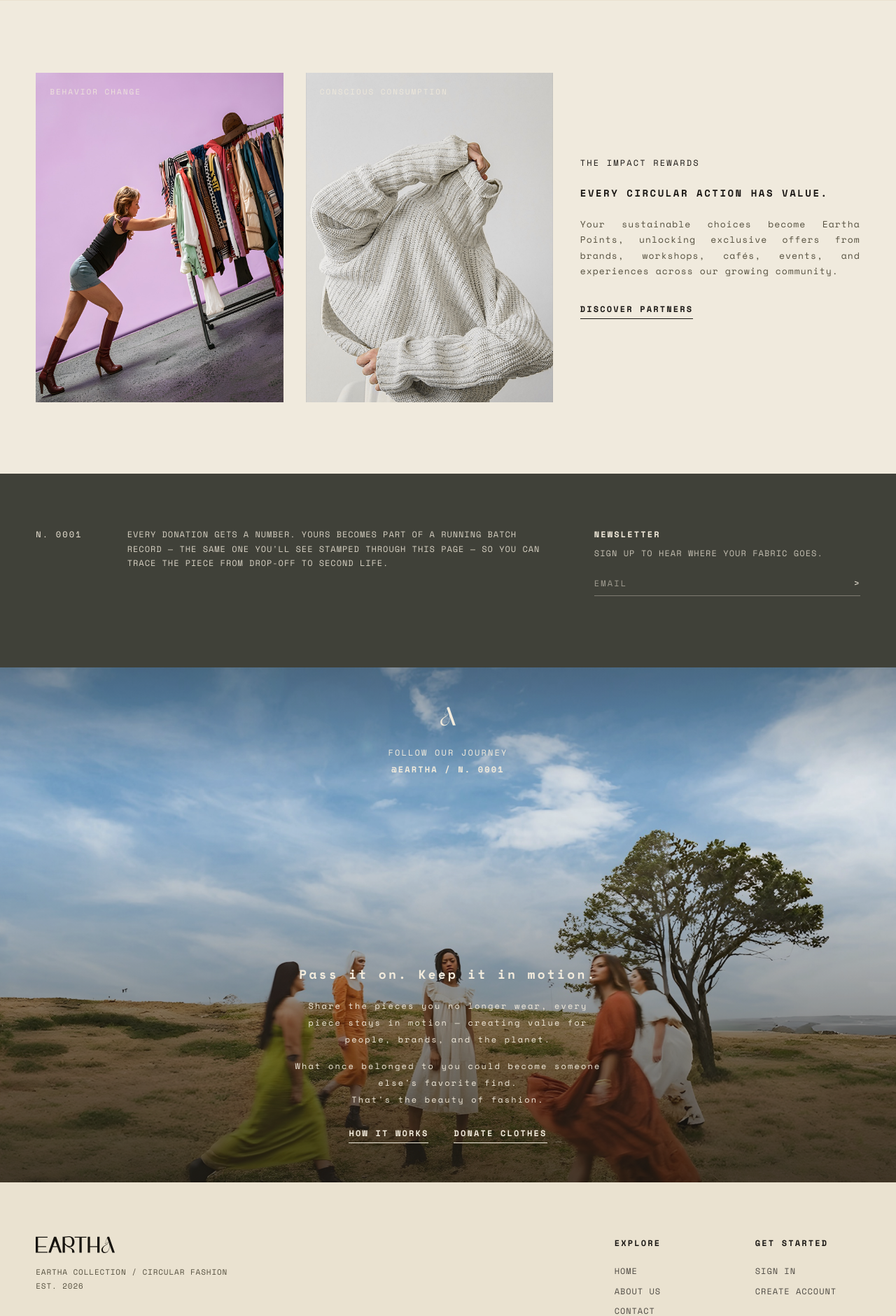
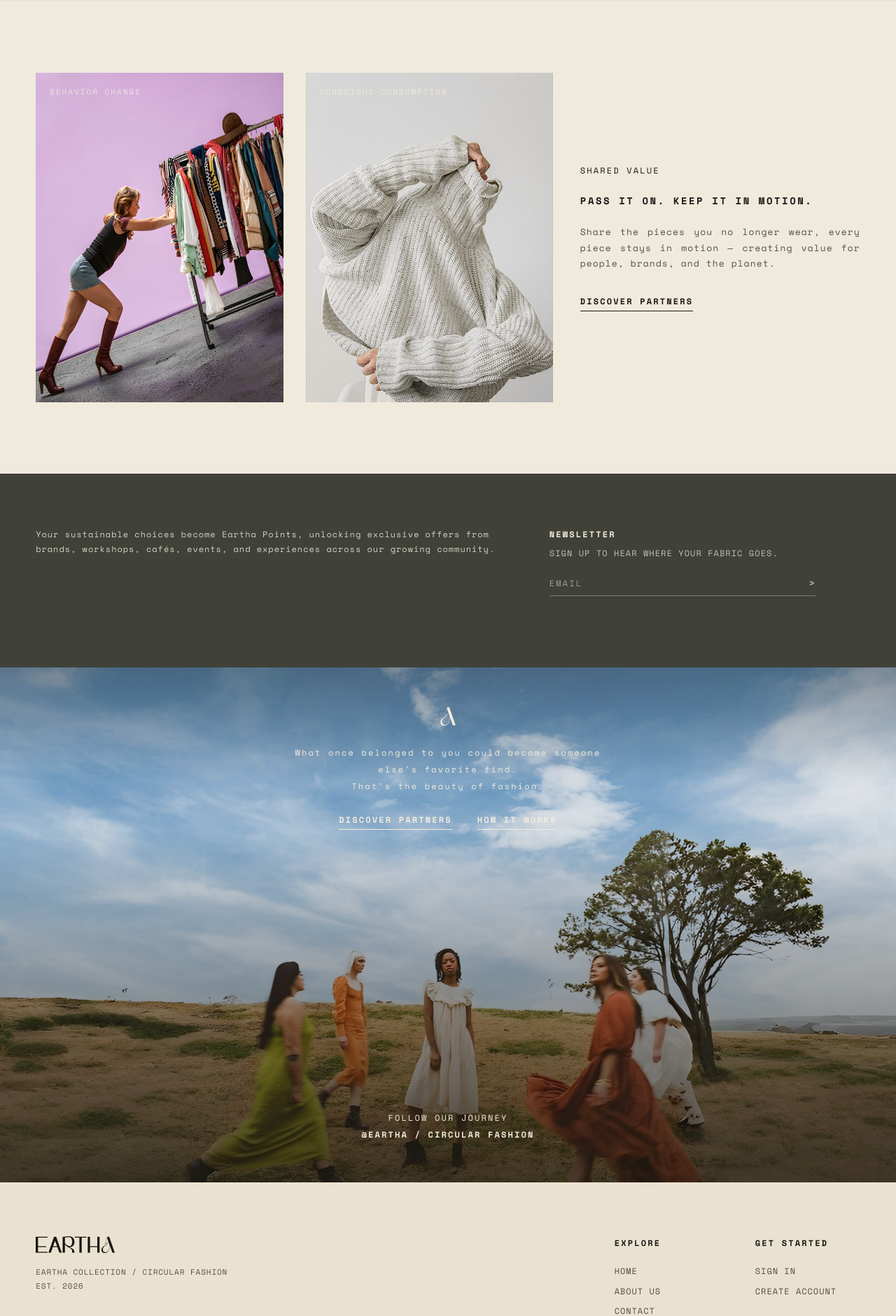
Before and after one commit to Ketmetto/eartha, a Django app: page / in a window 1280 px wide. Shown: the part 2295-4176 px from the top of the page at 70% size. Run offline with Django 5.2, Linux system fonts and the light colour scheme; data comes from the database, SQL or seed files in the repository; parts of the project's set-up code (start-up, migrations or seed data) failed here and were passed over; some libraries are stand-ins or nearby versions.

Commit message:
Match homepage rewards/batch/join copy to the design source
The rewards section, batch-band copy, and join section had drifted from
the design files in /home/akrm/Documents/public_html — different eyebrow/
headline/body text, an added batch-num "N. 0001" motif, and the join
section's content split differently across join-top/join-bottom. Missed
in an earlier audit that wrongly treated "live has more text" as always
safe to leave, the same mistake already caught once on the marquee.

```diff
--- a/apps/web/templates/web/index.html
+++ b/apps/web/templates/web/index.html
@@ -146,9 +146,9 @@
           <figcaption class="img-label">CONSCIOUS CONSUMPTION</figcaption>
         </figure>
         <div class="rewards-text">
-          <p class="eyebrow">THE IMPACT REWARDS</p>
-          <h2 class="heading-sm">Every circular action has value.</h2>
-          <p class="body-justified">Your sustainable choices become Eartha Points, unlocking exclusive offers from brands, workshops, cafés, events, and experiences across our growing community.</p>
+          <p class="eyebrow">SHARED VALUE</p>
+          <h2 class="heading-sm">Pass it on. Keep it in motion.</h2>
+          <p class="body-justified">Share the pieces you no longer wear, every piece stays in motion — creating value for people, brands, and the planet.</p>
           <a href="{% url 'web:benefits' %}" class="link-underline">DISCOVER PARTNERS</a>
         </div>
       </div>
@@ -156,8 +156,7 @@
 
     <!-- ============ BATCH NUMBER / NEWSLETTER ============ -->
     <section class="batch-band">
-      <p class="batch-num">N. 0001</p>
-      <p class="batch-copy">EVERY DONATION GETS A NUMBER. YOURS BECOMES PART OF A RUNNING BATCH RECORD — THE SAME ONE YOU'LL SEE STAMPED THROUGH THIS PAGE — SO YOU CAN TRACE THE PIECE FROM DROP-OFF TO SECOND LIFE.</p>
+      <p class="batch-copy">Your sustainable choices become Eartha Points, unlocking exclusive offers from brands, workshops, cafés, events, and experiences across our growing community.</p>
       <div class="newsletter">
         <p class="newsletter-title">NEWSLETTER</p>
         <p class="newsletter-sub">SIGN UP TO HEAR WHERE YOUR FABRIC GOES.</p>
@@ -176,16 +175,14 @@
         <svg class="join-mark" viewBox="85.4 0 17.7 22" xmlns="http://www.w3.org/2000/svg" aria-hidden="true">
           <path d="M102.884 21.2241L95.6901 0.779066L95.629 0.61235H93.4595L93.2664 1.1157L92.8673 2.15126L91.1324 6.64295L90.1957 9.06353C90.1378 9.21422 90.112 9.37452 90.1217 9.53162C90.1378 9.81375 90.2472 10.0638 90.5884 10.1087C91.6023 10.2466 92.275 8.75896 92.9091 8.17866C93.3115 7.80675 94.0582 7.71057 94.0711 8.41591C94.0872 9.32322 92.5937 10.2305 91.9113 10.6794C89.2623 12.4299 85.4352 14.3439 85.5704 18.0565C85.638 19.9577 86.9448 21.8237 88.9597 21.9711C94.5249 22.3911 96.4884 16.6747 96.1729 12.0965C96.1311 11.6797 96.1343 11.2661 96.0764 10.8557L96.8296 12.991L97.219 14.1067L99.7812 21.3812L99.8391 21.5479H103L102.884 21.2209V21.2241ZM95.6805 15.5462C95.1301 18.1848 93.4338 21.2979 90.2665 20.9292C87.6111 20.6214 86.9029 17.7552 87.7366 15.5558C87.9812 14.9082 88.4061 14.2926 88.8632 13.7796C89.2912 13.2987 89.8867 12.789 90.4017 12.401C91.4317 11.6252 93.7267 10.3844 94.1902 9.2078C94.4187 8.62109 94.4477 7.62721 93.5818 7.64645C92.4971 7.66889 91.7536 9.70795 90.8942 9.85543C90.2247 9.97085 90.3212 9.39696 90.4725 8.98979C91.3319 6.74234 93.0508 2.25706 93.0508 2.25706L94.9241 7.56951L95.5099 9.23345C96.0796 11.0513 96.0667 13.7059 95.6837 15.5398L95.6805 15.5462Z" fill="currentColor"/>
         </svg>
-        <p class="join-follow">FOLLOW OUR JOURNEY<br><strong>@EARTHA / N. 0001</strong></p>
+        <p class="join-copy">What once belonged to you could become someone else's favorite find.<br>That's the beauty of fashion.</p>
+        <div class="join-links">
+          <a href="{% url 'web:benefits' %}" class="link-underline">DISCOVER PARTNERS</a>
+          <a href="{% url 'web:about' %}" class="link-underline">HOW IT WORKS</a>
+        </div>
       </div>
       <div class="join-bottom">
-        <h2 class="join-headline">Pass it on. Keep it in motion.</h2>
-        <p class="join-copy">Share the pieces you no longer wear, every piece stays in motion — creating value for people, brands, and the planet.</p>
-        <p class="join-copy">What once belonged to you could become someone else's favorite find.<br>That's the beauty of fashion.</p>
-        <div class="join-links">
-          <a href="{% url 'web:about' %}" class="link-underline">HOW IT WORKS</a>
-          <a href="{% url 'web:login' %}" class="link-underline js-donate">DONATE CLOTHES</a>
-        </div>
+        <p class="join-follow">FOLLOW OUR JOURNEY<br><strong>@EARTHA / CIRCULAR FASHION</strong></p>
       </div>
     </section>
 
```
